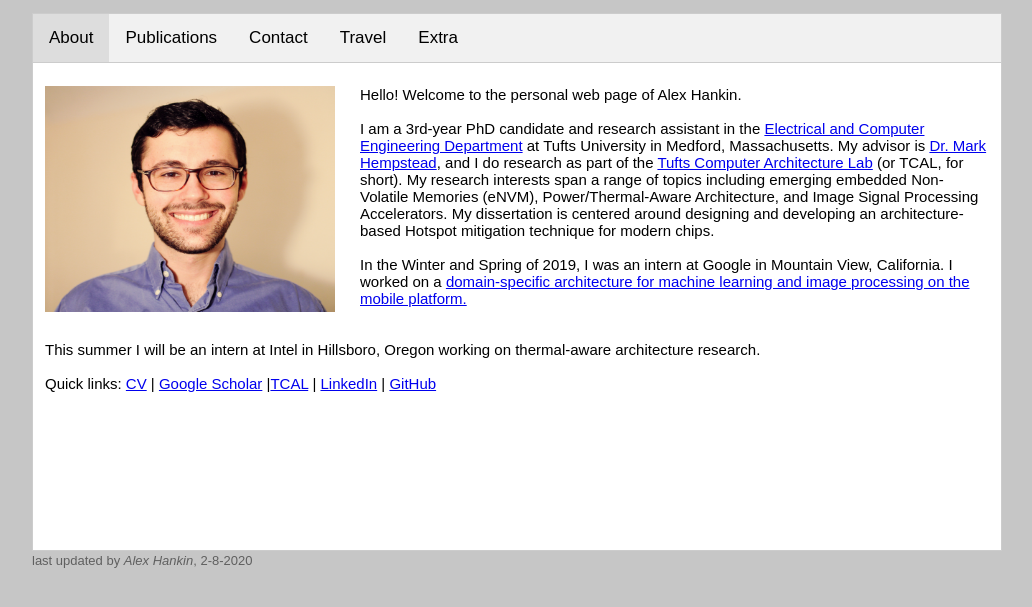
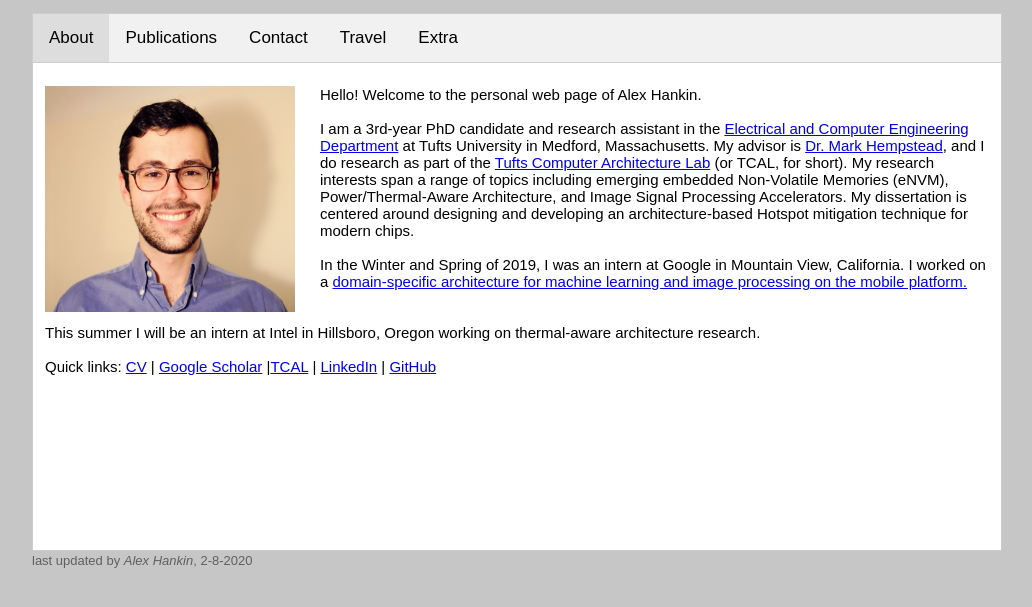
Before and after one commit to hankin0/hankin0.github.io, a Jekyll site: the page built from index.html, in a window 1280 px wide. Shown: the top 607 px of the page, without its empty margins (123-1155 px from the left). Built offline with Jekyll 4.4.1, drawn with Linux system fonts in a browser that asks for light colours.

Commit message:
change image size

```diff
--- a/index.html
+++ b/index.html
@@ -16,7 +16,7 @@
       <!-- "About" tab -->
       <div id="About" class="tabcontent">
       <br>
-        <img class="ex2" src="images/Alex_edit_crop_scaled.png" width='290' height='226' align="left">
+        <img class="ex2" src="images/Alex_edit_crop_scaled.png" width='250' height='226' align="left">
 	    Hello! Welcome to the personal web page of Alex Hankin.<br><br>
 	    I am a 3rd-year PhD candidate and research assistant in the <a
             href="https://engineering.tufts.edu/ece/">Electrical and Computer Engineering
```
